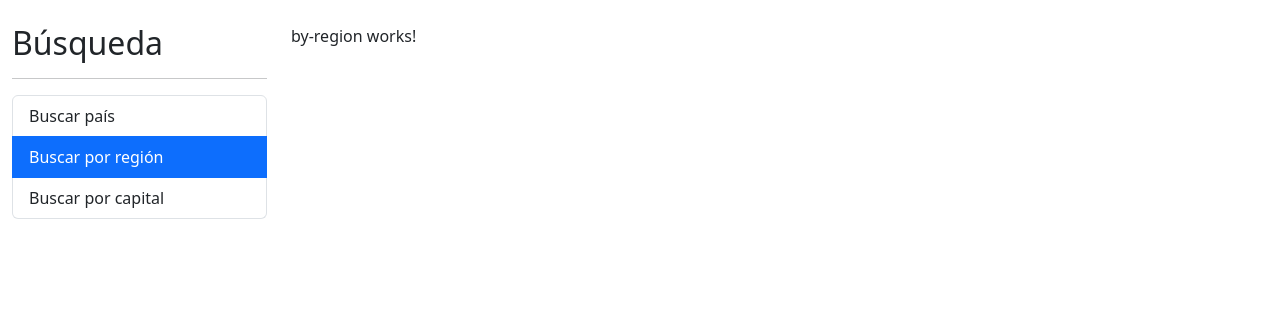
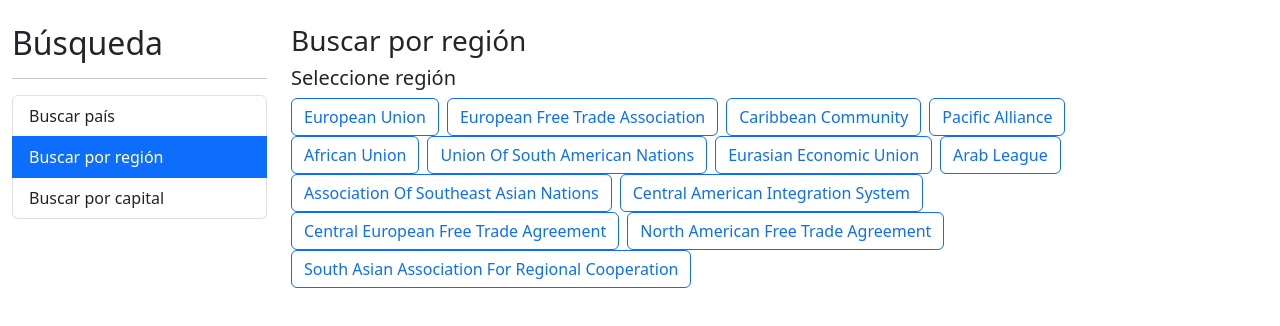
Before and after one commit to maewa-dev/CountriesApp, an Angular app: page /region in a window 1280 px wide. Shown: the top 326 px of the page. Built offline with nearby package versions, Linux system fonts and the light colour scheme.

Commit message:
searchByRegions

```diff
--- a/src/app/country/components/country-table/country-table.component.html
+++ b/src/app/country/components/country-table/country-table.component.html
@@ -15,7 +15,8 @@
             <td>
                 <img class="small-flag" [src]="country.flags.png" [alt]="country.name.common">
             </td>
-            <td> {{country.name.common}}</td>
+            <td *ngIf="country.name.common"> {{country.name.common}}</td>
+            <td *ngIf="!country.name.common"> {{country.name}}</td>
             <td> {{country.capital}}</td>
             <td>{{country.population}}</td>
             <td>
--- a/src/app/country/interfaces/country.interface.ts
+++ b/src/app/country/interfaces/country.interface.ts
@@ -34,6 +34,8 @@
     startOfWeek:  string;
     capitalInfo:  CapitalInfo;
     postalCode:   PostalCode;
+    alpha2Code: string,
+    alpha3Code: string,
 }
 
 export interface CapitalInfo {
--- a/src/app/country/pages/by-region/by-region.component.html
+++ b/src/app/country/pages/by-region/by-region.component.html
@@ -1 +1,17 @@
-<p>by-region works!</p>
+<h3>Buscar por región <small> {{activeRegion | titlecase}} </small></h3>
+
+<h5>Seleccione región</h5>
+
+<div class="flex">
+    <button *ngFor="let region of getRegions()" class=" me-2"
+        (click)="activateRegion(region.code)"
+        [class]= getCssClass(region.code)>
+            {{region.value | titlecase}}
+        </button>
+</div>
+
+<div *ngIf="countries.length > 0" class="row">
+    <div class="col">
+        <app-country-table [countries]="countries"></app-country-table>
+    </div>
+</div>
--- a/src/app/country/pages/by-region/by-region.component.ts
+++ b/src/app/country/pages/by-region/by-region.component.ts
@@ -1,15 +1,52 @@
-import { Component, OnInit } from '@angular/core';
+import { Component } from '@angular/core';
+import { CountryService } from '../../services/country.service';
+import { Country } from '../../interfaces/country.interface';
 
 @Component({
   selector: 'app-by-region',
   templateUrl: './by-region.component.html',
   styleUrls: ['./by-region.component.css']
 })
-export class ByRegionComponent implements OnInit {
+export class ByRegionComponent {
 
-  constructor() { }
+  constructor(private countryService: CountryService) { }
 
-  ngOnInit(): void {
+  countries: Country[] = [];
+  activeRegion: string = '';
+  regions : object = {
+    'EU': 'European Union',
+    'EFTA' :'European Free Trade Association',
+    'CARICOM' :'Caribbean Community',
+    'PA' :'Pacific Alliance',
+    'AU' :'African Union',
+    'USAN' :'Union of South American Nations',
+    'EEU' :'Eurasian Economic Union',
+    'AL' :'Arab League',
+    'ASEAN' :'Association of Southeast Asian Nations',
+    'CAIS' :'Central American Integration System',
+    'CEFTA' :'Central European Free Trade Agreement',
+    'NAFTA' :'North American Free Trade Agreement',
+    'SAARC' :'South Asian Association for Regional Cooperation'
+  };
+
+  getRegions() {
+    const objectArray = Object.entries(this.regions).map(([key, value]) => ({ code:key, value }));
+    return objectArray;
   }
 
+  activateRegion (region: string) {
+    if ( region === this.activeRegion){ return; }
+    this.activeRegion = region;
+    this.countries = [];
+    this.countryService.getCountryByRegion(region).subscribe(countries => {
+      countries.forEach(country => {
+        country.cca2 = country.alpha2Code
+      });
+      this.countries = countries;
+    })
+  }
+
+  getCssClass ( region:string ) {
+    return (region === this.activeRegion) ? 'btn btn-primary': 'btn btn-outline-primary';
+  }
 }
--- a/src/app/country/pages/view-country/view-country.component.html
+++ b/src/app/country/pages/view-country/view-country.component.html
@@ -23,7 +23,7 @@
                 <li class="list-group-item">
                     <strong>Código numérico</strong> {{country.ccn3}}
                 </li>
-                <li class="list-group-item">
+                <li class="list-group-item" *ngIf="country.cca2">
                     <strong>Código alpha3</strong> {{country.cca2}}
                 </li>
             </ul>
--- a/src/app/country/services/country.service.ts
+++ b/src/app/country/services/country.service.ts
@@ -8,25 +8,30 @@
 })
 export class CountryService {
 
-  private apiUrl: string = 'https://restcountries.com/v3.1';
+  private apiUrlv3: string = 'https://restcountries.com/v3.1';
+  private apiUrlv2: string = 'https://restcountries.com/v2/';
 
   constructor( private http: HttpClient ) { }
 
-
   searchCountry(searched: string): Observable<Country[]> {
-    const url = `${ this.apiUrl }/name/${ searched }`
+    const url = `${ this.apiUrlv3 }/name/${ searched }`
     return this.http.get<Country[]>(url);
   }
 
   searchCountryByCapital(searched: string): Observable<Country[]> {
-    const url = `${ this.apiUrl }/capital/${ searched }`
+    const url = `${ this.apiUrlv3 }/capital/${ searched }`
     return this.http.get<Country[]>(url);
   }
 
   getCountryByAlpha(id: string): Observable<Country> {
-    const url = `${ this.apiUrl }/alpha/${ id }`
+    const url = `${ this.apiUrlv3 }/alpha/${ id }`
     return this.http.get<Country[]>(url).pipe(map(countries => countries[0]));
+  }
+
+  getCountryByRegion (region: string):Observable<Country[]> {
+    region = region.toLowerCase();
+    const url = `${ this.apiUrlv2 }/regionalbloc/${ region }`
+    return this.http.get<Country[]>(url);
 
   }
-
 }
```
